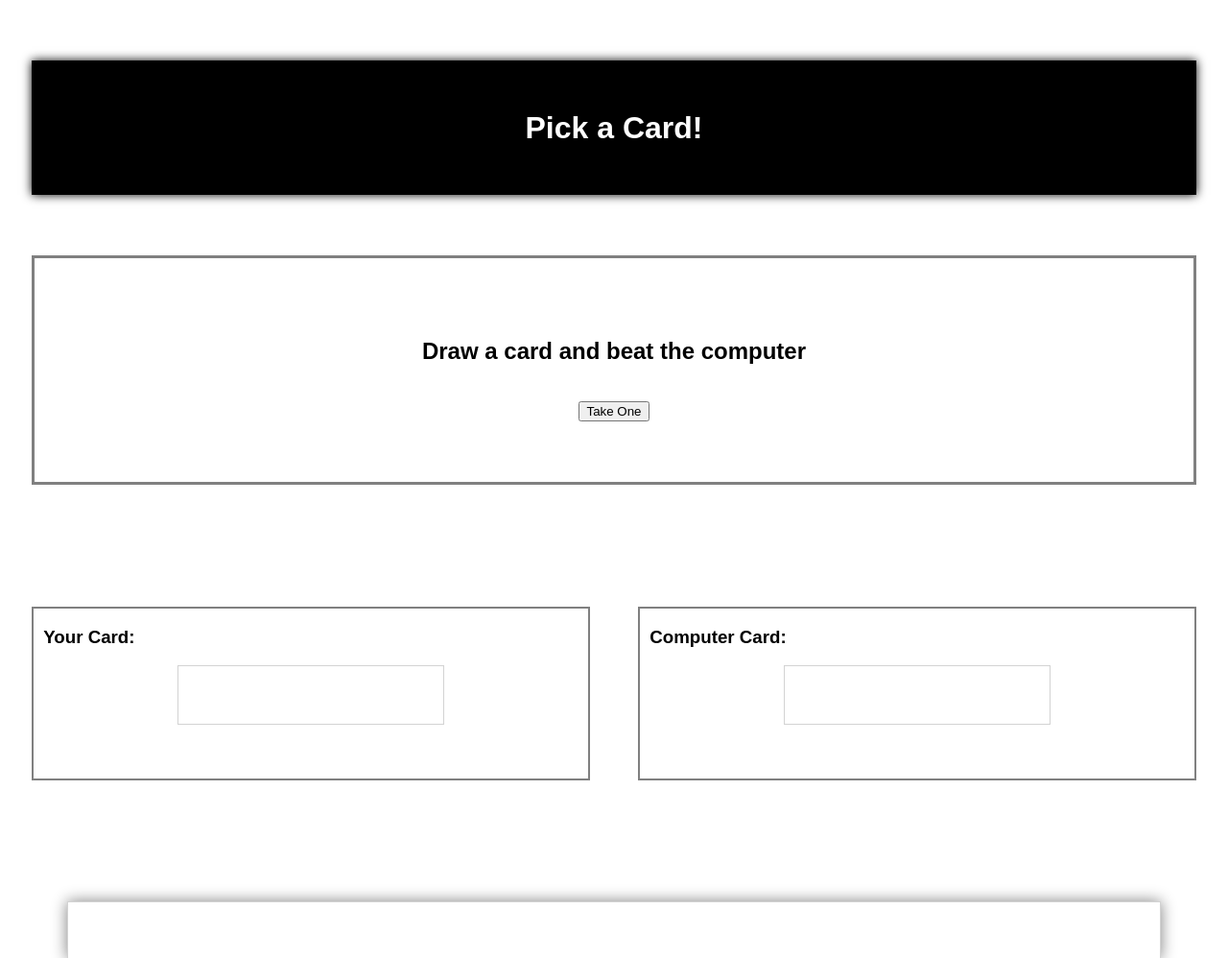
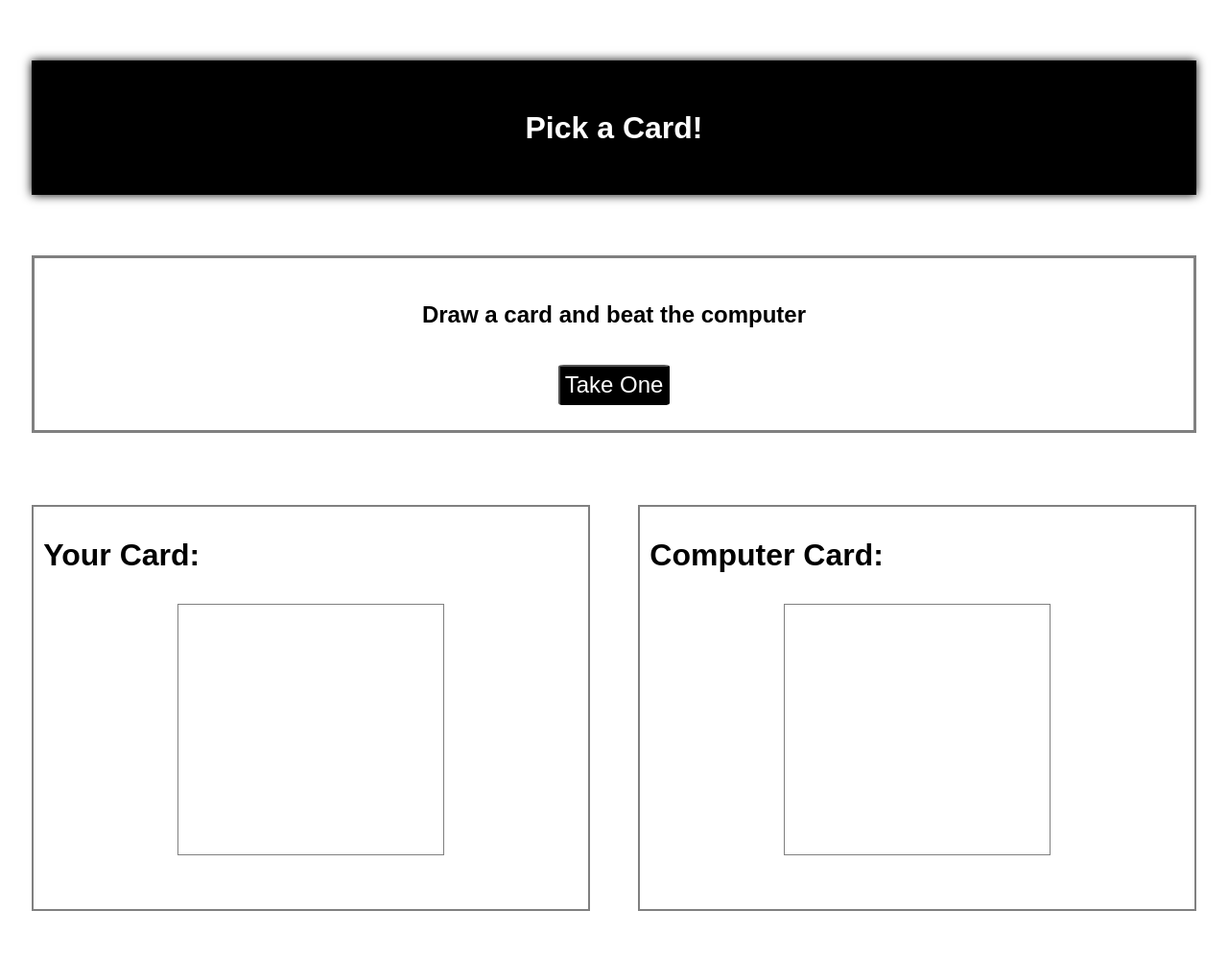
Before and after one commit to Eleanor-Shellstrop/pickacard, a plain HTML site: page index.html in a window 1280 px wide. Shown: the top 998 px of the page at 96% size. Drawn offline with Linux system fonts and the light colour scheme.

Commit message:
Add media query styles for larger screens

```diff
--- a/style.css
+++ b/style.css
@@ -1,7 +1,13 @@
+/*=========================================================
+---------------------- MOBILE STYLES ----------------------
+=========================================================*/
+
+/* GENERAL */
 * {
     font-family: Arial, Helvetica, sans-serif;
 }
 
+/* HEADING */
 header {
     background-color: black;
     box-shadow: 0 0 10px black;
@@ -13,6 +19,8 @@ header {
     margin: 5% 2%;
 }
 
+
+/* DRAW CARD AREA */
 .drawDisplay {
     display: flex;
     flex-direction: column;
@@ -22,6 +30,9 @@ header {
     padding: 5%;
     margin: 5% 2%;
 }
+
+
+/* CARD DISPLAY AREA */
 
 .cardDisplay{
     display: flex;
@@ -53,13 +64,14 @@ p {
 
 #p_hand,
 #c_hand {
-    border: 1px solid lightgrey;
+    border: 1px solid gray;
     padding: 30px calc(5px - 50%);
     margin: 0 25% 10%;
     justify-content: center;
-    font-size: 2rem;
+    font-size: 1.5rem;
 }
 
+/* GAME RESULTS AREA */
 .results {
     display: flex;
     flex-direction: column;
@@ -77,3 +89,38 @@ p {
     width: 70%;
     display: flex;
 }
+
+/* BUTTONS */
+
+.button {
+    background-color: black;
+    color: white;
+    padding: 5px;
+    border-radius: 5%;
+    font-size: 1.5em;
+}
+
+/*=========================================================
+---------------------- MEDIA QUERIES ----------------------
+=========================================================*/
+
+@media (min-width: 700px) {
+    .drawDisplay {
+        padding: 2%;
+        margin: 3% 2%;
+    }
+    .player,
+    .computer {
+        min-height: 300px;
+        display: block;
+        margin: 3% 2%;
+    }
+    h3 {
+        font-size: 2em;
+    }
+    #p_hand, #c_hand {
+        min-height: 200px;
+        align-items: center;
+        font-size: 3em;
+    }
+}
```
